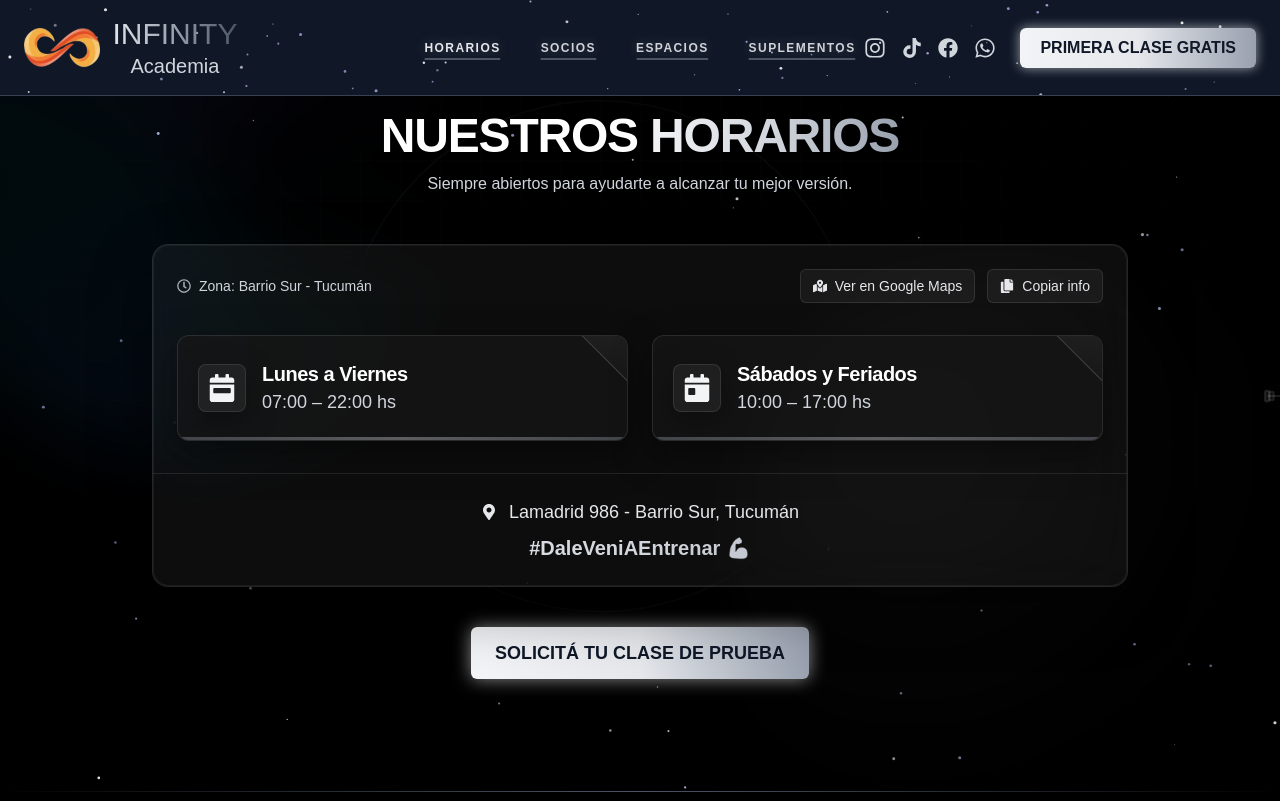
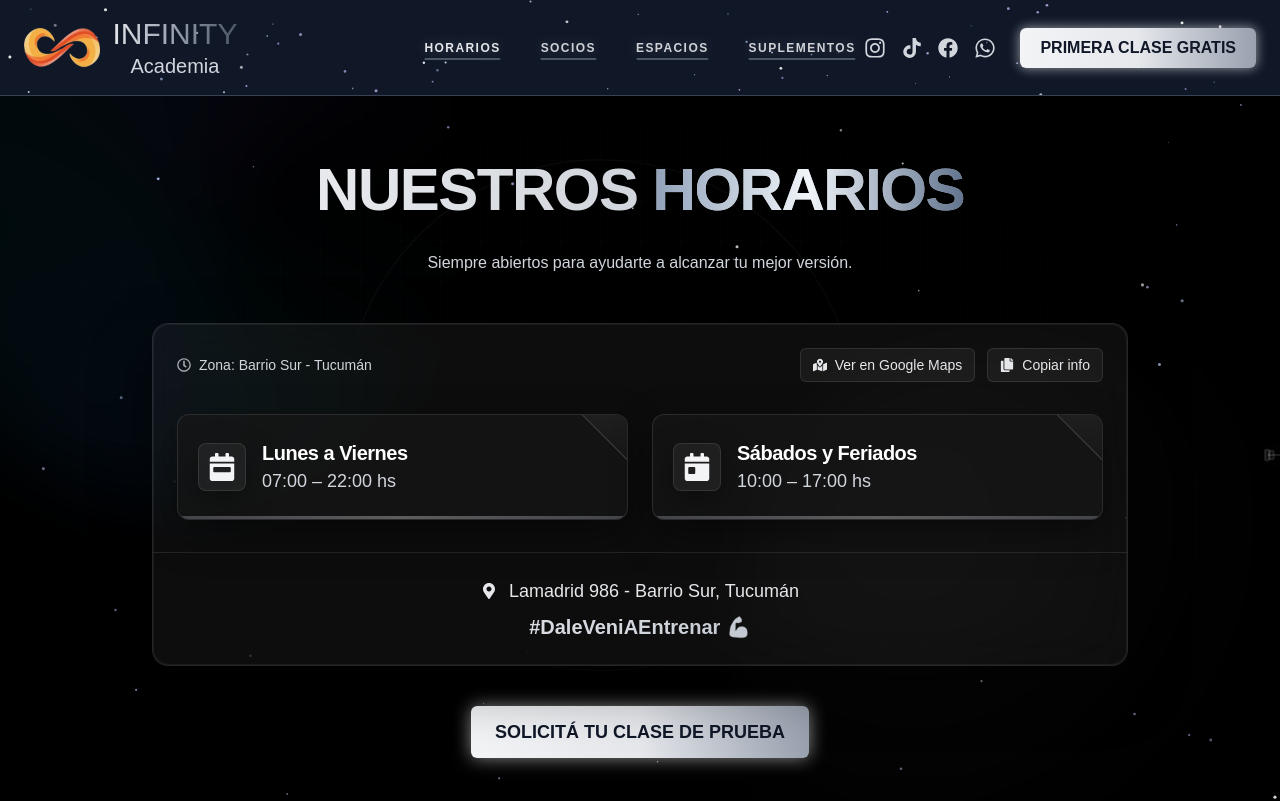
Before and after one commit to SoftFusion-Technologies/sist-infiniti-ofi-front, a React (Vite) app: page /horarios in a window 1280 px wide. Shown: the top 801 px of the page. Built offline with nearby package versions, Linux system fonts and the light colour scheme.

Commit message:
Corrección del margin para dispositivos móviles y emparejamiento en el titulo de la fuente

```diff
--- a/src/Pages/Public/ClasePrueba.jsx
+++ b/src/Pages/Public/ClasePrueba.jsx
@@ -106,7 +106,7 @@ const ClasePrueba = () => {
   };
 
   return (
-    <section className="relative isolate overflow-hidden bg-black text-white min-h-screen py-24">
+    <section className="relative isolate overflow-hidden bg-black text-white min-h-screen py-24 mt-10">
       {/* Fondo galáctico */}
       <ParticlesBackground />
       <div
--- a/src/Pages/Public/Espacios.jsx
+++ b/src/Pages/Public/Espacios.jsx
@@ -85,7 +85,7 @@ const Espacios = () => {
   };
 
   return (
-    <section className="relative isolate overflow-hidden bg-black text-white min-h-screen py-16 sm:py-20 lg:py-24 mt-5">
+    <section className="relative isolate overflow-hidden bg-black text-white min-h-screen py-16 sm:py-20 lg:py-24 mt-10">
       <ParticlesBackground />
       <div
         aria-hidden
@@ -102,7 +102,7 @@ const Espacios = () => {
           transition={{ duration: 0.7, ease: 'easeOut' }}
           className="text-center mb-12 sm:mb-16"
         >
-          <h2 className="text-3xl sm:text-4xl md:text-5xl lg:text-6xl font-druk uppercase text-transparent bg-clip-text bg-gradient-to-r from-gray-100 via-gray-300 to-gray-400 mb-4 sm:mb-6 leading-tight">
+          <h2 className="text-3xl sm:text-4xl md:text-5xl lg:text-6xl font-druk uppercase text-transparent bg-clip-text bg-gradient-to-r from-gray-100 via-gray-300 to-gray-400 mb-4 sm:mb-6 leading-tight font-extrabold tracking-tight">
             Nuestros{' '}
             <span className="text-transparent bg-clip-text bg-gradient-to-r from-slate-400 via-slate-100 to-slate-500">
               Espacios
--- a/src/Pages/Public/Horarios.jsx
+++ b/src/Pages/Public/Horarios.jsx
@@ -70,7 +70,7 @@ const Horarios = () => {
   };
 
   return (
-    <section className="relative isolate overflow-hidden bg-black text-white py-20 md:py-28">
+    <section className="relative isolate overflow-hidden bg-black text-white py-20 md:py-28 mt-10">
       {/* Partículas + auroras + grid + noise (mismo lenguaje del Hero) */}
       <ParticlesBackground />
       <div
@@ -160,9 +160,9 @@ const Horarios = () => {
           transition={{ type: 'spring', stiffness: 220, damping: 20 }}
           className="text-center mb-12"
         >
-          <h1 className="text-4xl md:text-5xl font-extrabold tracking-tight">
+          <h1 className="text-3xl sm:text-4xl md:text-5xl lg:text-6xl font-druk uppercase text-transparent bg-clip-text bg-gradient-to-r from-gray-100 via-gray-300 to-gray-400 mb-4 sm:mb-6 leading-tight font-extrabold tracking-tight">
             NUESTROS{' '}
-            <span className="text-transparent bg-clip-text bg-gradient-to-r from-gray-100 via-gray-300 to-gray-400">
+            <span className="text-transparent bg-clip-text bg-gradient-to-r from-slate-400 via-slate-100 to-slate-500">
               HORARIOS
             </span>
           </h1>
--- a/src/Pages/Public/Socios.jsx
+++ b/src/Pages/Public/Socios.jsx
@@ -80,7 +80,7 @@ const Socios = () => {
   const addressCTA = `Únete a la familia INFINITY para acceder a descuentos y promociones exclusivas de nuestros partners.`;
 
   return (
-    <section className="relative isolate overflow-hidden bg-black text-white min-h-screen py-24">
+    <section className="relative isolate overflow-hidden bg-black text-white min-h-screen py-24 mt-10">
       {/* Fondo galáctico */}
       <ParticlesBackground />
       <div
@@ -121,9 +121,9 @@ const Socios = () => {
           transition={{ type: 'spring', stiffness: 220, damping: 20 }}
           className="text-center mb-16"
         >
-          <h1 className="text-4xl sm:text-5xl font-extrabold tracking-tight">
+          <h1 className="text-3xl sm:text-4xl md:text-5xl lg:text-6xl font-druk uppercase text-transparent bg-clip-text bg-gradient-to-r from-gray-100 via-gray-300 to-gray-400 mb-4 sm:mb-6 leading-tight font-extrabold tracking-tight">
             NUESTROS{' '}
-            <span className="text-transparent bg-clip-text bg-gradient-to-r from-gray-100 via-gray-300 to-gray-400">
+            <span className="text-transparent bg-clip-text bg-gradient-to-r from-slate-400 via-slate-100 to-slate-500">
               PARTNERS
             </span>
           </h1>
--- a/src/Pages/Public/Suplementos.jsx
+++ b/src/Pages/Public/Suplementos.jsx
@@ -51,7 +51,7 @@ const Suplementos = () => {
     .filter((producto) => producto.nombre.toLowerCase().includes(terminoBusqueda.toLowerCase()));
 
   return (
-    <div className="bg-black min-h-screen">
+    <div className="bg-black min-h-screen mt-10">
       <EncabezadoSuplementos />
       <BarraDeFiltros
         terminoBusqueda={terminoBusqueda}
--- a/src/components/EncabezadoSuplementos.jsx
+++ b/src/components/EncabezadoSuplementos.jsx
@@ -11,7 +11,7 @@ const EncabezadoSuplementos = () => (
         initial={{ opacity: 0, y: 20 }}
         animate={{ opacity: 1, y: 0 }}
         transition={{ duration: 0.5, ease: "easeOut" }}
-        className="text-4xl md:text-6xl font-extrabold tracking-tight text-white"
+        className="text-3xl sm:text-4xl md:text-5xl lg:text-6xl font-druk uppercase text-transparent bg-clip-text bg-gradient-to-r from-gray-100 via-gray-300 to-gray-400 mb-4 sm:mb-6 leading-tight font-extrabold tracking-tight"
       >
         Nuestro Catálogo de{' '}
         <span className="text-transparent bg-clip-text bg-gradient-to-r from-slate-400 via-slate-100 to-slate-500">
```
